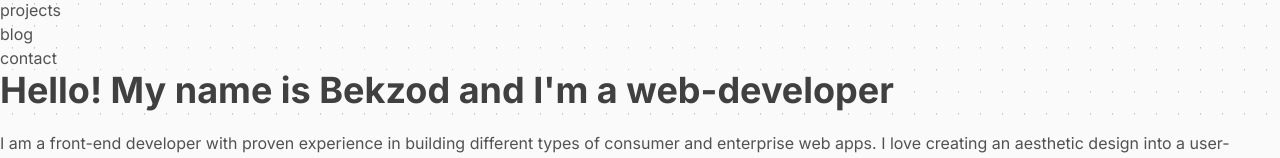
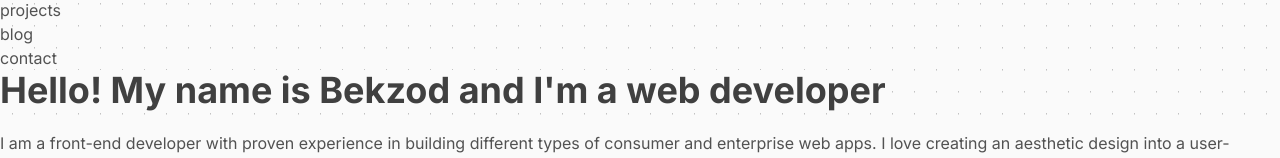
Before and after one commit to BehzodIsakov/my_website, a Next.js app: page / in a window 1280 px wide. Shown: the part 349-507 px from the top of the page. Built offline with nearby package versions, Linux system fonts and the light colour scheme.

Commit message:
edit about title

```diff
--- a/components/Profile.tsx
+++ b/components/Profile.tsx
@@ -5,7 +5,7 @@ export default function Profile() {
   return (
     <section className='flex mt-8 sm:mt-20 gap-8 items-center sm:items-start flex-col-reverse sm:flex-row'>
       <div>
-        <h1>Hello! My name is Bekzod and I&apos;m a web-developer</h1>
+        <h1>Hello! My name is Bekzod and I&apos;m a web developer</h1>
         <p>
           I am a front-end developer with proven experience in building
           different types of consumer and enterprise web apps. I love creating
```
